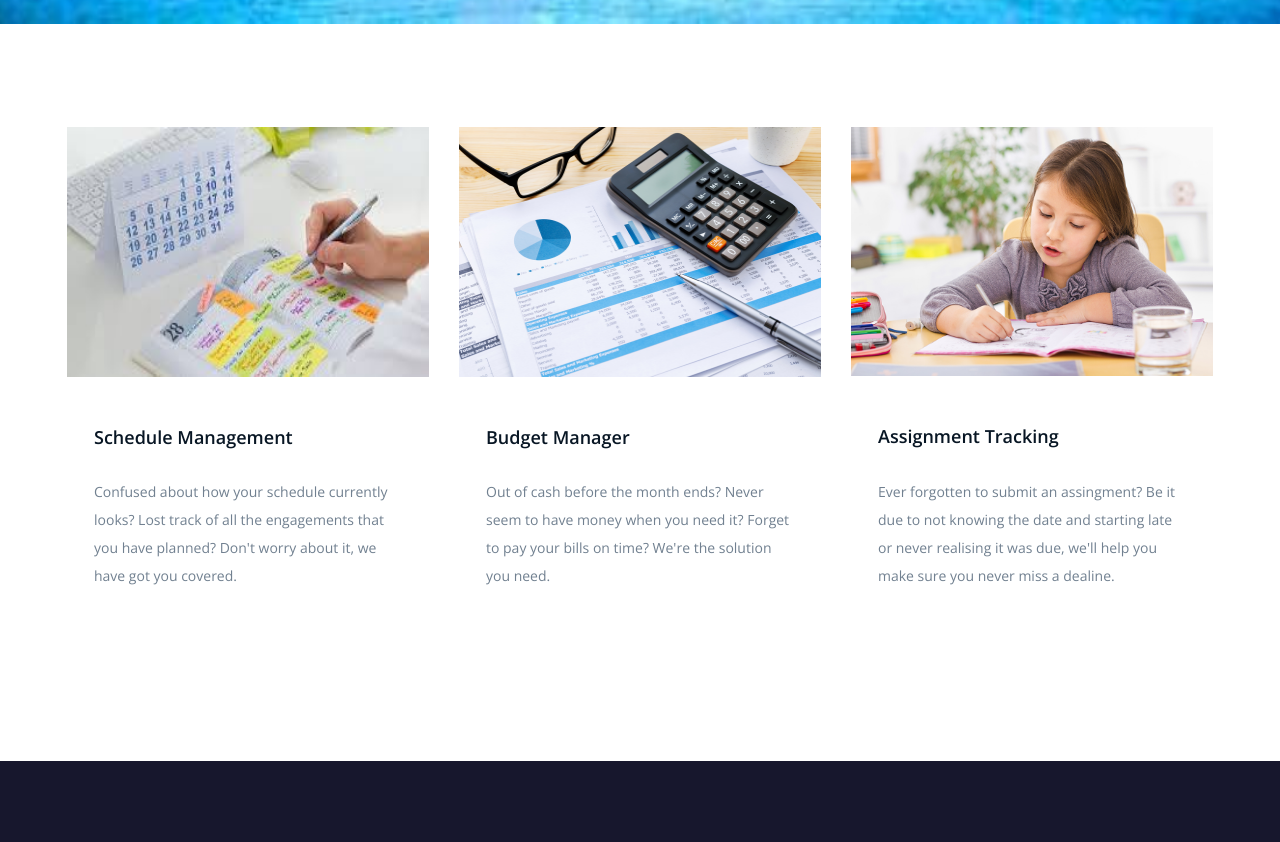
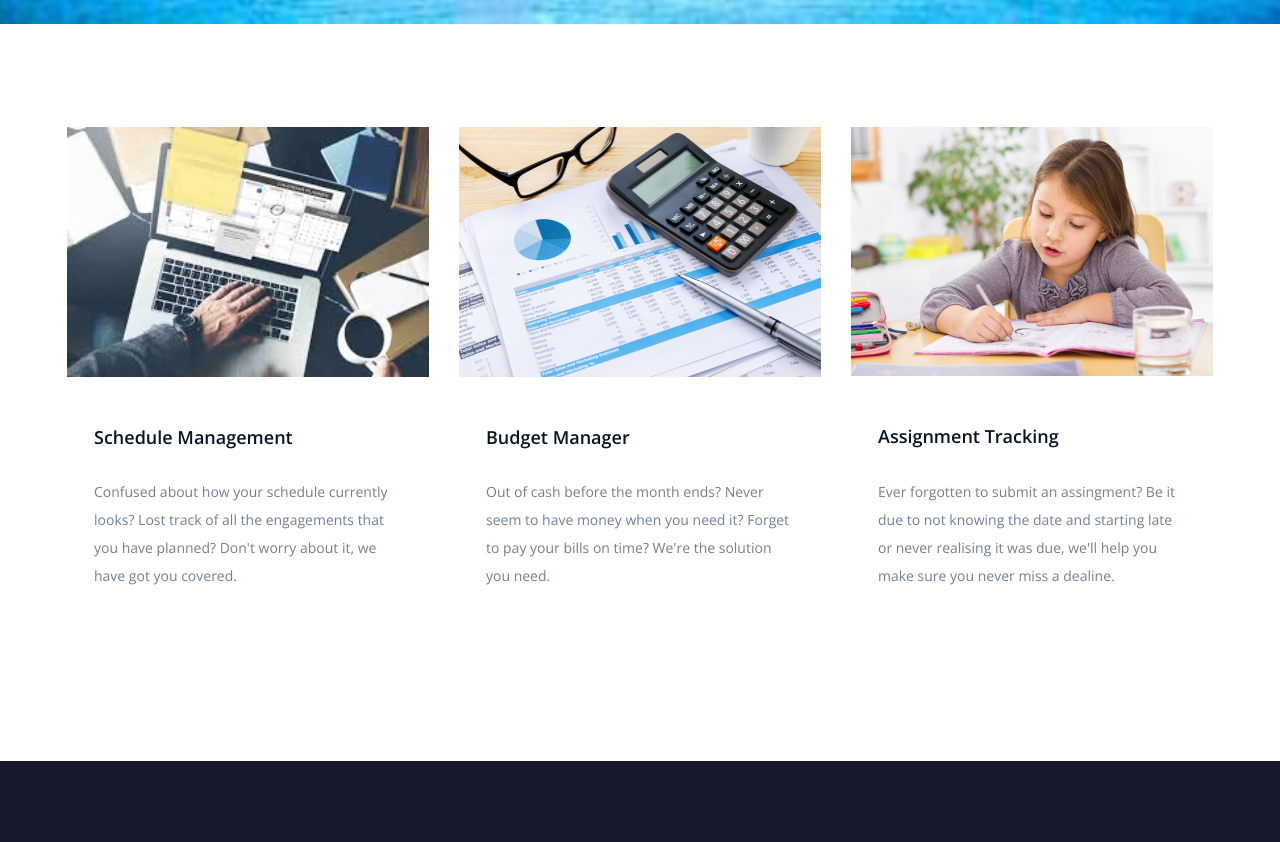
Before and after one commit to mystic-potato/AVAA, a plain HTML site: page index.html in a window 1280 px wide. Shown: the part 880-1722 px from the top of the page. Drawn offline with nearby package versions, Linux system fonts and the light colour scheme.

Commit message:
Update index.html

```diff
--- a/index.html
+++ b/index.html
@@ -163,7 +163,7 @@
 			<div class="row">
 				<div class="col-lg-4 col-md-6">
 					<div class="feature-box">
-						<img src="happysched1.jpg" alt="" style="width:500px;height:250px;">
+						<img src="sched.jpg" alt="" style="width:500px;height:250px;">
 						<div class="fb-text">
 							<h5>Schedule Management</h5>
 							<p>Confused about how your schedule currently looks? Lost track of all the engagements that you have planned? Don't worry about it, we have got you covered. </p>
```
